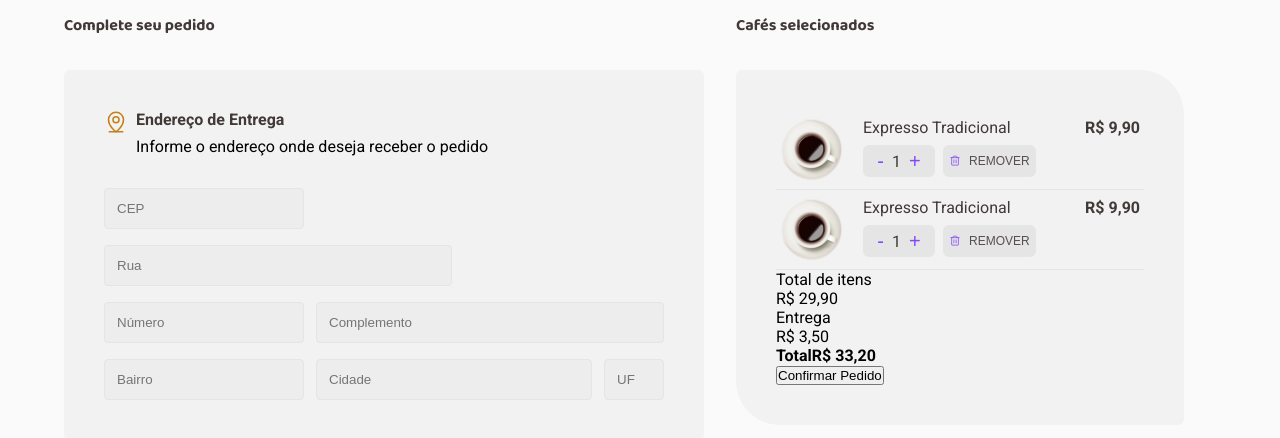
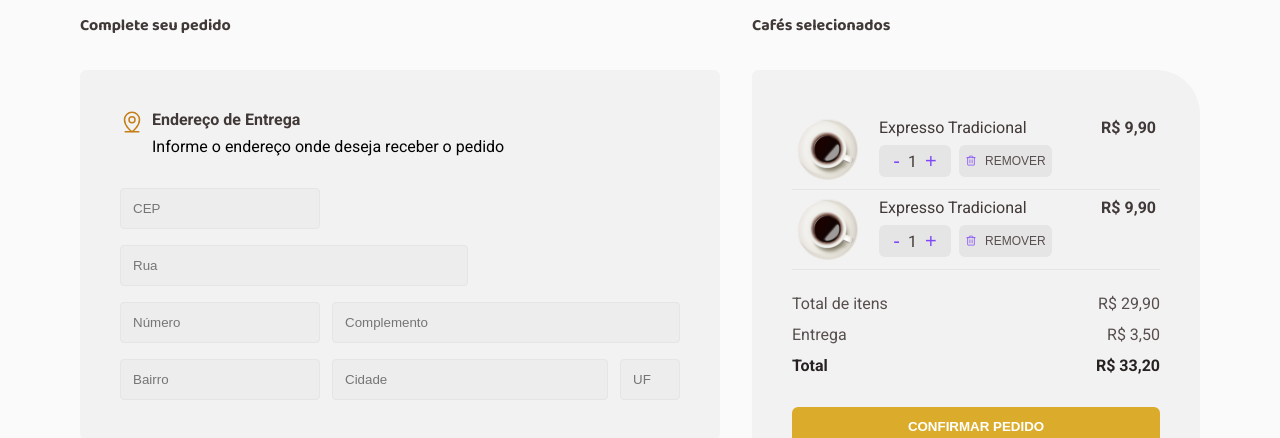
Before and after one commit to AguiarIsaac/CoffeeDelivery, a React (Vite) app: page /checkout in a window 1280 px wide. Shown: the part 359-797 px from the top of the page. Built offline with nearby package versions, Linux system fonts and the light colour scheme.

Commit message:
Estilização checkout v1.4

```diff
--- a/src/components/MiniCard/index.tsx
+++ b/src/components/MiniCard/index.tsx
@@ -25,7 +25,6 @@ export function MiniCard() {
                     </Actions>
                 </div>
             </Info>
-
             <Price>R$ 9,90</Price>
         </Content>
     )
--- a/src/pages/checkout/index.tsx
+++ b/src/pages/checkout/index.tsx
@@ -1,4 +1,4 @@
-import { FormContainer, Frame1, Frame2, HeaderFrame1, InputGroup, PaymentMethods } from "./style";
+import { Enviar, FormContainer, Frame1, Frame2, Frame21, Frame22, Frame23, HeaderFrame1, InputGroup, PaymentMethods } from "./style";
 import { MiniCard } from "../../components/MiniCard";
 import { Bank, CreditCard, CurrencyDollar, MapPinLine, Money } from "phosphor-react";
 
@@ -57,22 +57,22 @@ export function Checkout() {
                   <MiniCard />
                   <MiniCard />
 
-                  <div>
+                  <Frame21>
                     <p>Total de itens</p>
                     <p>R$ 29,90</p>
-                  </div>
+                  </Frame21>
 
-                  <div>
+                  <Frame22>
                     <p>Entrega</p>
                     <p>R$ 3,50</p>
-                  </div>
+                  </Frame22>
 
-                  <div>
+                  <Frame23>
                     <strong>Total</strong>
                     <strong>R$ 33,20</strong>
-                  </div>
+                  </Frame23>
 
-                  <button type="submit">Confirmar Pedido</button>
+                  <Enviar type="submit">Confirmar Pedido</Enviar>
                 </Frame2>
               </div>
             </div>
--- a/src/pages/checkout/style.ts
+++ b/src/pages/checkout/style.ts
@@ -3,6 +3,7 @@ import styled from 'styled-components'
 export const FormContainer = styled.form`
   display: flex;
   gap: 2rem;
+  justify-content: center;
 
   h4 {
     margin-bottom: 2rem;
@@ -132,4 +133,38 @@ export const Frame2 = styled.div`
   padding: 2.5rem;
   background: ${props => props.theme.colors.baseCard};
   border-radius: 6px 44px;
+  color: ${props => props.theme.colors.baseText};
+
 `
+
+export const Frame21 = styled.div`
+  margin-top: 1.5rem;
+  margin-bottom: 0.75rem;
+  display: flex;
+  justify-content: space-between;
+`
+
+export const Frame22 = styled.div`
+  display: flex;
+  margin-bottom: 0.75rem;
+  justify-content: space-between;
+`
+
+export const Frame23 = styled.div`
+  display: flex;
+  justify-content: space-between;
+  font-weight: bold;
+  color: ${props => props.theme.colors.baseTitle};
+`
+
+export const Enviar = styled.button`
+ border: none;
+  width: 100%;
+  background: ${props => props.theme.colors.yellow};
+  border-radius: 6px;
+  padding: 12px 8px;
+  margin-top: 2rem;
+  text-transform: uppercase;
+  font-weight: bold;
+  color: ${props => props.theme.colors.white};
+`
```
